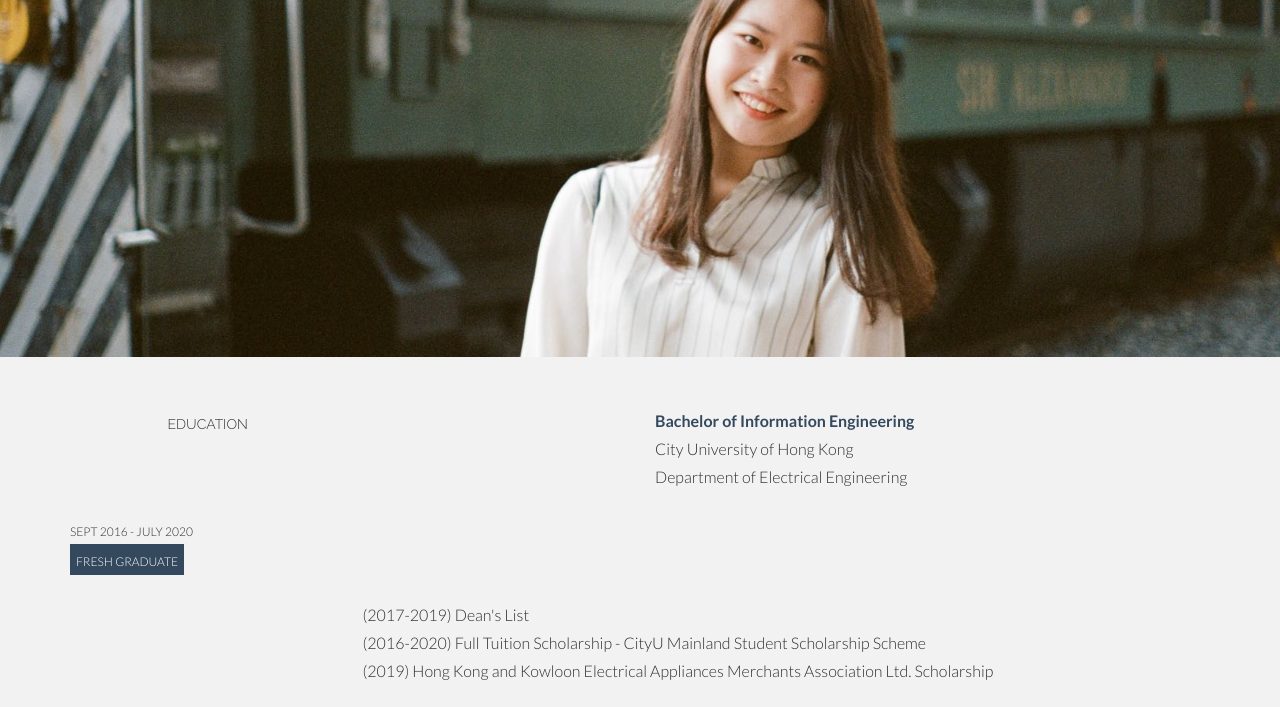
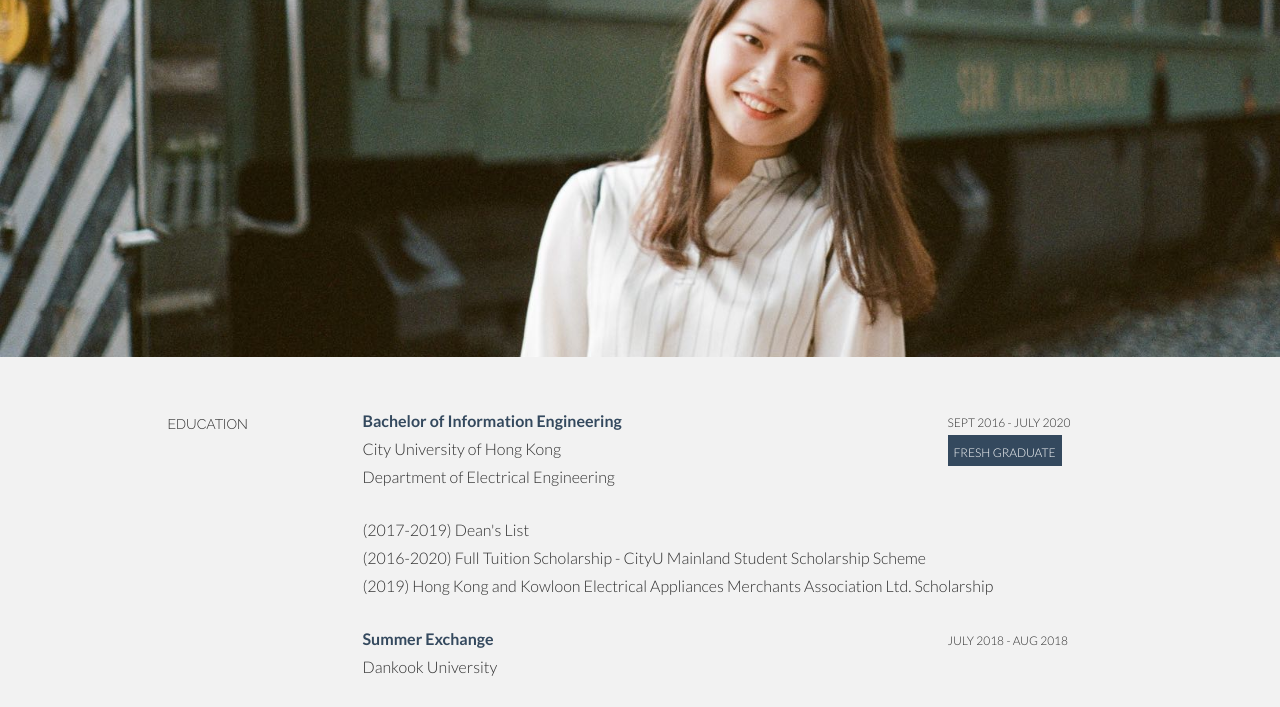
Before and after one commit to tianxigao2/homepage, a plain HTML site: page index.html in a window 1280 px wide. Shown: the part 353-1060 px from the top of the page. Drawn offline with Linux system fonts and the light colour scheme.

Commit message:
Update index.html

```diff
--- a/index.html
+++ b/index.html
@@ -93,12 +93,12 @@
         </div> -->
 
 
-        <div class="col-lg-6 col-lg-offset-3">
+<!--         <div class="col-lg-6 col-lg-offset-3"> -->
+        <div class="col-lg-6">
           <p>
             <t>Bachelor of Information Engineering</t><br/>
             City University of Hong Kong <br/>
             Department of Electrical Engineering <br/>
-<!--             <i>Senior Student</i><br/> -->
           </p>
         </div>
         <div class="col-lg-3">
```
